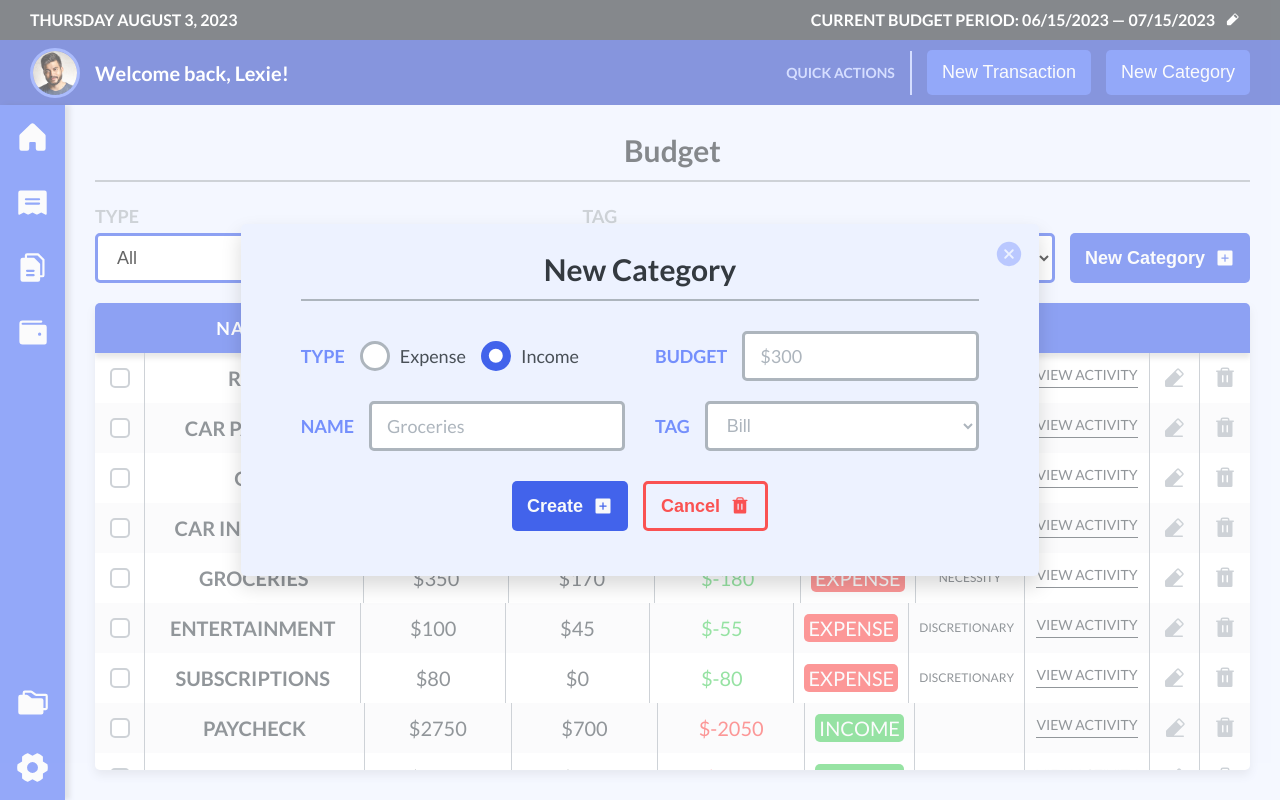
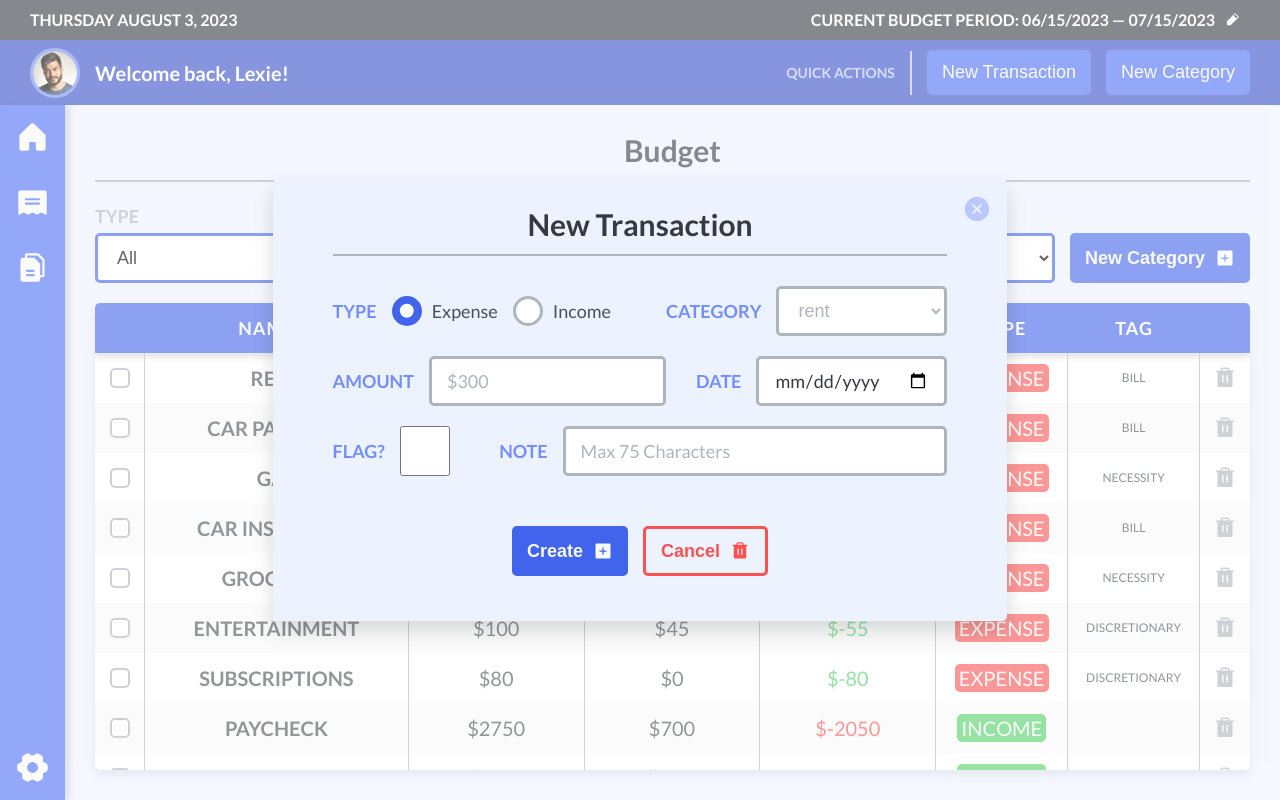
Before and after one commit to noah-d-whitney/budgetsmith-react-v1.0, a React (Create React App) app: page /budget in a window 1280 px wide. Both pictures are taken after a click on the button "New Transaction". Built offline with nearby package versions, Linux system fonts and the light colour scheme.

Commit message:
adjusted BudgetTable rows and NavBar

```diff
--- a/src/App.js
+++ b/src/App.js
@@ -169,7 +169,7 @@ function App() {
   }
 
   function addCategory(name, type, budget, tag) {
-    setCategories((cats) => [...cats, new Category(name, type, budget, tag)]);
+    setCategories((cats) => [new Category(name, type, budget, tag), ...cats]);
   }
 
   function addTransaction(
@@ -182,8 +182,8 @@ function App() {
     date
   ) {
     setTransactions((cats) => [
+      new Transaction(category, type, amount, note, receipt, flagged, date),
       ...cats,
-      new Transaction(category, type, amount, note, receipt, flagged, date),
     ]);
   }
 
@@ -195,10 +195,6 @@ function App() {
     setModal(null);
   }
 
-  function test() {
-    setFirstName((name) => name.toUpperCase());
-  }
-
   return (
     <>
       <header>
@@ -207,7 +203,7 @@ function App() {
           <ActionBarActions
             actions={[
               new ActionBarAction("New Transaction", () =>
-                openModal("new-category")
+                openModal("new-transaction")
               ),
               new ActionBarAction("New Category", () =>
                 openModal("new-category")
--- a/src/components/FullBudgetTable.js
+++ b/src/components/FullBudgetTable.js
@@ -92,9 +92,7 @@ export function FullBudgetTable({
           <span>difference</span>
         </div>
         <div className="fullpage-table__cell--heading">type</div>
-        <div className="fullpage-table__cell--heading">priority</div>
-        <div className="fullpage-table__cell--heading"></div>
-        <div className="fullpage-table__cell--heading"></div>
+        <div className="fullpage-table__cell--heading">tag</div>
         <div className="fullpage-table__cell--heading"></div>
       </div>
       <div id="budget-table-body" className="fullpage-table__body">
--- a/src/components/FullBudgetTableRow.js
+++ b/src/components/FullBudgetTableRow.js
@@ -65,21 +65,6 @@ export function FullBudgetTableRow({
         <div>{data.tag}</div>
       </div>
 
-      <div className="fullpage-table__cell--body value--view-activity">
-        <a className="fullpage-table__view-activity" href="/">
-          View activity
-        </a>
-      </div>
-
-      <div className="fullpage-table__cell--body value--edit">
-        <svg
-          className="fullpage-table__edit-icon"
-          xmlns="http://www.w3.org/2000/svg"
-          viewBox="0 0 256 256"
-        >
-          <path d="M227.32,73.37,182.63,28.69a16,16,0,0,0-22.63,0L36.69,152A15.86,15.86,0,0,0,32,163.31V208a16,16,0,0,0,16,16H216a8,8,0,0,0,0-16H115.32l112-112A16,16,0,0,0,227.32,73.37ZM192,108.69,147.32,64l24-24L216,84.69Z"></path>
-        </svg>
-      </div>
       <div className="fullpage-table__cell--body value--delete">
         <svg
           onClick={() => onDeleteCategory(data.id, data.name)}
--- a/src/components/FullTransactionTable.js
+++ b/src/components/FullTransactionTable.js
@@ -1,6 +1,5 @@
 import { useState } from "react";
 import { FullTransactionTableRow } from "./FullTransactionTableRow";
-import { render } from "@testing-library/react";
 
 export function FullTransactionTable({
   tableData,
@@ -31,7 +30,7 @@ export function FullTransactionTable({
       return data.filter((x) => x.category === categoryFilter.toLowerCase());
     }
     if (flagFilter !== "All") {
-      const flagged = flagFilter === "Flagged";
+      const flagged = flagFilter === "Flagged" ? true : false;
       return data.filter((x) => x.flagged === flagged);
     }
   }
--- a/src/components/Navbar.js
+++ b/src/components/Navbar.js
@@ -31,26 +31,8 @@ export function Navbar() {
             <path d="M213.66,66.34l-40-40A8,8,0,0,0,168,24H88A16,16,0,0,0,72,40V56H56A16,16,0,0,0,40,72V216a16,16,0,0,0,16,16H168a16,16,0,0,0,16-16V200h16a16,16,0,0,0,16-16V72A8,8,0,0,0,213.66,66.34ZM136,192H88a8,8,0,0,1,0-16h48a8,8,0,0,1,0,16Zm0-32H88a8,8,0,0,1,0-16h48a8,8,0,0,1,0,16Zm64,24H184V104a8,8,0,0,0-2.34-5.66l-40-40A8,8,0,0,0,136,56H88V40h76.69L200,75.31Z"></path>
           </svg>
         </NavbarTab>
-        <NavbarTab id="finances-tab" href="#">
-          <svg
-            xmlns="http://www.w3.org/2000/svg"
-            className="nav-bar__icon"
-            viewBox="0 0 256 256"
-          >
-            <path d="M216,72H56a8,8,0,0,1,0-16H192a8,8,0,0,0,0-16H56A24,24,0,0,0,32,64V192a24,24,0,0,0,24,24H216a16,16,0,0,0,16-16V88A16,16,0,0,0,216,72Zm-36,80a12,12,0,1,1,12-12A12,12,0,0,1,180,152Z"></path>
-          </svg>
-        </NavbarTab>
       </div>
       <div className="nav-bar__container">
-        <NavbarTab id="budget-history-tab" href="#">
-          <svg
-            xmlns="http://www.w3.org/2000/svg"
-            className="nav-bar__icon"
-            viewBox="0 0 256 256"
-          >
-            <path d="M224,64H154.67L126.93,43.2a16.12,16.12,0,0,0-9.6-3.2H72A16,16,0,0,0,56,56V72H40A16,16,0,0,0,24,88V200a16,16,0,0,0,16,16H192.89A15.13,15.13,0,0,0,208,200.89V184h16.89A15.13,15.13,0,0,0,240,168.89V80A16,16,0,0,0,224,64Zm0,104H208V112a16,16,0,0,0-16-16H122.67L94.93,75.2a16.12,16.12,0,0,0-9.6-3.2H72V56h45.33l27.74,20.8a16.12,16.12,0,0,0,9.6,3.2H224Z"></path>
-          </svg>
-        </NavbarTab>
         <NavbarTab id="settings-tab" href="#">
           <svg
             xmlns="http://www.w3.org/2000/svg"
--- a/src/components/NewTransactionModal.js
+++ b/src/components/NewTransactionModal.js
@@ -25,7 +25,7 @@ export function NewTransactionModal({
       amountInput.current.value,
       noteInput.current.value,
       null,
-      flaggedInput.current.value,
+      flaggedInput.current.checked,
       dateInput.current.value
     );
     closeModal();
@@ -100,6 +100,7 @@ export function NewTransactionModal({
             </svg>
           </button>
           <button
+            onClick={closeModal}
             formAction="reset"
             className="btn btn--task btn--task--cancel"
           >
@@ -115,6 +116,7 @@ export function NewTransactionModal({
         </div>
       </form>
       <svg
+        onClick={closeModal}
         className="modal__close-icon"
         xmlns="http://www.w3.org/2000/svg"
         viewBox="0 0 256 256"
--- a/src/css/style.css
+++ b/src/css/style.css
@@ -841,7 +841,7 @@ td {
   grid-template-columns: 5rem 5rem 1fr 1fr 1fr 1.75fr 1.75fr 5rem;
 }
 .fullpage-table--categories .fullpage-table__row {
-  grid-template-columns: 5rem 1.5fr 1fr 1fr 1fr 0.75fr 0.75fr 12.5rem 5rem 5rem;
+  grid-template-columns: 5rem 1.5fr 1fr 1fr 1fr 0.75fr 0.75fr 5rem;
 }
 
 .help-icon {
--- a/src/dataClasses.js
+++ b/src/dataClasses.js
@@ -18,7 +18,7 @@ export class Transaction {
     amount,
     note,
     receipt,
-    flagged,
+    flagged = false,
     date = new Date()
   ) {
     this.type = type;
--- a/src/sass/components/_tables.scss
+++ b/src/sass/components/_tables.scss
@@ -240,7 +240,7 @@
 
   &--categories {
     .fullpage-table__row {
-      grid-template-columns: 5rem 1.5fr 1fr 1fr 1fr 0.75fr 0.75fr 12.5rem 5rem 5rem;
+      grid-template-columns: 5rem 1.5fr 1fr 1fr 1fr 0.75fr 0.75fr 5rem;
     }
   }
 }
```
